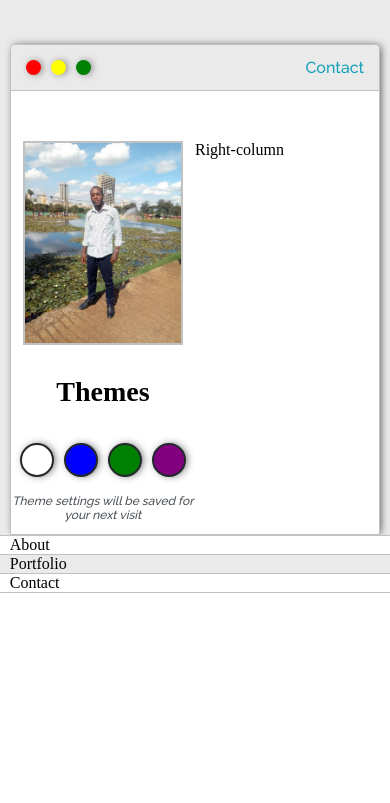
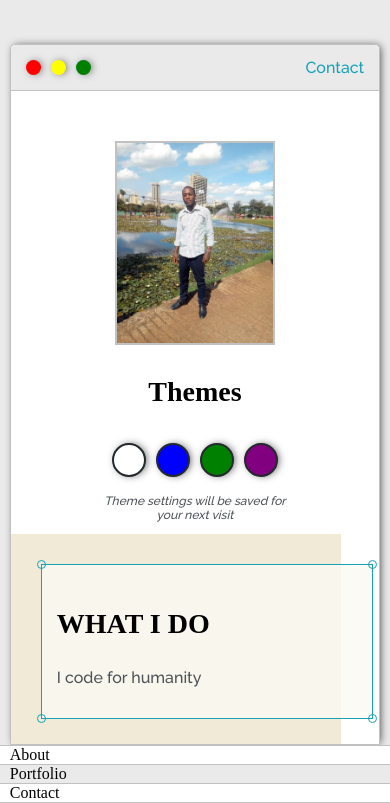
Before and after one commit to Langat05/Portfolio, a plain HTML site: page index.html in a window 390 px wide. Shown: the part 241-1044 px from the top of the page. Before the commit the page ends 844 px from the top, so only its background shows below. Drawn offline with Linux system fonts and the light colour scheme; a web font is replaced by a local one.

Commit message:
responsiveness

```diff
--- a/default.css
+++ b/default.css
@@ -1,207 +1,277 @@
-:root{
-    --mainColor:#eaeaea;
-    --secondaryColor:#fff;
-
-    --borderColor:#c1c1c1;
-
-    --mainText:black;
-    --secondaryText:#4b5156;
-
-    --themeDotBorder:#24292e;
+:root {
+    --mainColor: #eaeaea;
+    --secondaryColor: #fff;
+    --borderColor: #c1c1c1;
+    --mainText: black;
+    --secondaryText: #4b5156;
+    --themeDotBorder: #24292e;
+    --previewBg: rgb(251, 249, 243, 0.8);
+    --previewShadow: #f0ead6;
 }
 
-html,body{
-    padding:0;
-    margin:0;
+html,
+body {
+    padding: 0;
+    margin: 0;
 }
 
-h1,h2,h3,h4,h5,h6,strong{
-color: var(--mainText);
-font-family: 'David Libre', serif;
-
+h1,
+h2,
+h3,
+h4,
+h5,
+h6,
+strong {
+    color: var(--mainText);
+    font-family: 'David Libre', serif;
 }
 
-p,li,span,label,input,textarea{
-color: var(--secondaryText);
-font-family: 'Raleway', sans-serif;
-
+p,
+li,
+span,
+label,
+input,
+textarea {
+    color: var(--secondaryText);
+    font-family: 'Raleway', sans-serif;
 }
 
-.s1{
+.s1 {
     background-color: var(--mainColor);
-    border-bottom:1px solid var(--borderColor);
-    overflow:auto;
+    border-bottom: 1px solid var(--borderColor);
+    overflow: auto;
 }
 
-.s2{
+.s2 {
     background-color: var(--secondaryColor);
-    border-bottom:1px solid var(--borderColor);
-    overflow:auto;
+    border-bottom: 1px solid var(--borderColor);
+    overflow: auto;
 }
 
-.main-container{
+.main-container {
     width: 1200px;
     margin: 0 auto;
 }
 
-h1{font-size:56px;}
-h2{font-size:36px;}
-h3{font-size:28px;}
-h4{font-size:24px;}
-h5{font-size:28px;}
-h6{font-size:16px;}
-
-a{
-    text-decoration:none;
-    color:#17a2b8;
-}
-ul{
-    list-style:none;
+h1 {
+    font-size: 56px;
 }
 
-.greeting-wrapper{
-    display:grid;
-
-    min-height: 10em;
-    justify-content:center;
-    align-content: center;
-
+h2 {
+    font-size: 36px;
 }
 
-.inro-wrapper{
+h3 {
+    font-size: 28px;
+}
+
+h4 {
+    font-size: 24px;
+}
+
+h5 {
+    font-size: 28px;
+}
+
+h6 {
+    font-size: 16px;
+}
+
+a {
+    text-decoration: none;
+    color: #17a2b8;
+}
+
+ul {
+    list-style: none;
+}
+
+.greeting-wrapper {
+    display: grid;
+    min-height: 10em;
+    justify-content: center;
+    align-content: center;
+}
+
+.inro-wrapper {
     background-color: var(--secondaryColor);
     border: 1px solid var(--borderColor);
-    border-radius:5px 5px 0 0;
-    -webkit-box-shadow: 2px 0px 8px -2px rgba(0,0,0,0.75);
-    -moz-box-shadow: 2px 0px 8px -2px rgba(0,0,0,0.75);
-    box-shadow: 2px 0px 8px -2px rgba(0,0,0,0.75);
-
+    border-radius: 5px 5px 0 0;
+    -webkit-box-shadow: 2px 0px 8px -2px rgba(0, 0, 0, 0.75);
+    -moz-box-shadow: 2px 0px 8px -2px rgba(0, 0, 0, 0.75);
+    box-shadow: 2px 0px 8px -2px rgba(0, 0, 0, 0.75);
     display: grid;
-
     grid-template-columns: 1fr 1fr;
-    grid-template-areas:
-        'nav-wrapper nav-wrapper'
-        'left-column right-column'
-;
+    grid-template-areas: 'nav-wrapper nav-wrapper' 'left-column right-column';
 }
 
-.nav-wrapper{
-    border-radius:5px 5px 0 0;
-    grid-area:nav-wrapper;
-    border-bottom:1px solid var(--borderColor);
-    display:flex;
-    justify-content:space-between;
-    align-items:center;
-    background-color:var(--mainColor)
+.nav-wrapper {
+    border-radius: 5px 5px 0 0;
+    grid-area: nav-wrapper;
+    border-bottom: 1px solid var(--borderColor);
+    display: flex;
+    justify-content: space-between;
+    align-items: center;
+    background-color: var(--mainColor)
 }
 
-#navigation{
-    margin:0;
-    padding:10px;
+#navigation {
+    margin: 0;
+    padding: 10px;
 }
 
-#navigation li{
-    display:inline-block;
-    margin-right:5px;
-    margin-left:5px;
+#navigation li {
+    display: inline-block;
+    margin-right: 5px;
+    margin-left: 5px;
 }
 
-.left-column{
+#preview-shadow {
+    background-color: var(--previewShadow);
+    width: 300px;
+    height: 180px;
+    padding-left: 30px;
+    padding-top: 30px;
+}
+
+.left-column {
     grid-area: left-column;
     padding-top: 50px;
-
 }
 
-.right-column{
-    grid-area:right-column;
-    padding-top:50px;
-
+.right-column {
+    grid-area: right-column;
+    display: grid;
+    align-content: center;
 }
 
-#profile_pic{
-    display:block;
-    margin:0 auto;
-    height:200px;
-    widows: 200px;
-    object-fit:cover;
-    border:2px solid var(--borderColor);
-
-
+#preview {
+    width: 300px;
+    border: 1.5px solid #17a2b8;
+    background-color: var(--previewBg);
+    padding: 15px;
+    position: relative;
 }
 
-.theme-dot{
-    height:30px;
-    width:30px;
-    border-radius:50%;
-    background-color:black;
-    margin:5px;
-    border:2px solid var(--themeDotBorder);
-
-    -webkit-box-shadow: 2px 0px 8px -2px rgba(0,0,0,0.75);
-    -moz-box-shadow: 2px 0px 8px -2px rgba(0,0,0,0.75);
-    box-shadow: 2px 0px 8px -2px rgba(0,0,0,0.75);
-
-    cursor:pointer;
+.corner {
+    width: 7px;
+    height: 7px;
+    border-radius: 50%;
+    border: 1.5px solid #17a2b8;
+    background-color: fff;
+    position: absolute;
 }
 
-#theme-option-wrapper{
-    display:flex;
-    justify-content:center;
+#corner-tl {
+    top: -5px;
+    left: -5px
 }
 
-.theme-dot:hover{
-    border-width:5px;
+#corner-tr {
+    top: -5px;
+    right: -5px
 }
 
-#light-mode{
-    background-color:#fff;
-}
-#blue-mode{
-    background-color:blue;
-}
-#green-mode{
-    background-color:green;
-}
-#purple-mode{
-    background-color:purple;
+#corner-br {
+    bottom: -5px;
+    right: -5px
 }
 
-#settings-mode{
-    font-size:12px;
-    font-style:italic;
-    text-align:center;
-
+#corner-bl {
+    bottom: -5px;
+    left: -5px
 }
 
-.dots-wrapper{
-    display:flex;
-    padding:10px;
+#profile_pic {
+    display: block;
+    margin: 0 auto;
+    height: 200px;
+    widows: 200px;
+    object-fit: cover;
+    border: 2px solid var(--borderColor);
 }
 
-.browser-dot{
-    background-color:black;
-    height:15px;
-    width:15px;
+.theme-dot {
+    height: 30px;
+    width: 30px;
     border-radius: 50%;
-    -webkit-box-shadow: 2px 0px 8px -2px rgba(0,0,0,0.75);
-    -moz-box-shadow: 2px 0px 8px -2px rgba(0,0,0,0.75);
-    box-shadow: 2px 0px 8px -2px rgba(0,0,0,0.75);
-    margin:5px;
+    background-color: black;
+    margin: 5px;
+    border: 2px solid var(--themeDotBorder);
+    -webkit-box-shadow: 2px 0px 8px -2px rgba(0, 0, 0, 0.75);
+    -moz-box-shadow: 2px 0px 8px -2px rgba(0, 0, 0, 0.75);
+    box-shadow: 2px 0px 8px -2px rgba(0, 0, 0, 0.75);
+    cursor: pointer;
 }
 
-#dot-1{
-    background-color:red;
-}
-#dot-2{
-    background-color:yellow;
+#theme-option-wrapper {
+    display: flex;
+    justify-content: center;
 }
 
-#dot-3{
-    background-color:green;
+.theme-dot:hover {
+    border-width: 5px;
 }
 
-@media screen and (max-width:1200px){
-    .main-container{
-        width:95%
-         }
+#light-mode {
+    background-color: #fff;
 }
+
+#blue-mode {
+    background-color: blue;
+}
+
+#green-mode {
+    background-color: green;
+}
+
+#purple-mode {
+    background-color: purple;
+}
+
+#settings-mode {
+    font-size: 12px;
+    font-style: italic;
+    text-align: center;
+}
+
+.dots-wrapper {
+    display: flex;
+    padding: 10px;
+}
+
+.browser-dot {
+    background-color: black;
+    height: 15px;
+    width: 15px;
+    border-radius: 50%;
+    -webkit-box-shadow: 2px 0px 8px -2px rgba(0, 0, 0, 0.75);
+    -moz-box-shadow: 2px 0px 8px -2px rgba(0, 0, 0, 0.75);
+    box-shadow: 2px 0px 8px -2px rgba(0, 0, 0, 0.75);
+    margin: 5px;
+}
+
+#dot-1 {
+    background-color: red;
+}
+
+#dot-2 {
+    background-color: yellow;
+}
+
+#dot-3 {
+    background-color: green;
+}
+
+@media screen and (max-width:1200px) {
+    .main-container {
+        width: 95%
+    }
+}
+
+@media screen and (max-width:800px) {
+    .inro-wrapper {
+        grid-template-columns: 1fr;
+        grid-template-areas: 'nav-wrapper' 'left-column' 'right-column';
+    }
+}
--- a/index.html
+++ b/index.html
@@ -33,7 +33,7 @@
 
                 <div class="left-column">
                     <img id="profile_pic" src="images/kip.jpg">
-                    <h5 style="text-align:center; line-height:0;" >Themes</h5>
+                    <h5 style="text-align:center; line-height:0;">Themes</h5>
 
                     <div id="theme-option-wrapper">
                         <div id="light-mode" class="theme-dot"></div>
@@ -47,7 +47,18 @@
                 </div>
 
                 <div class="right-column">
-                    Right-column
+
+                    <div id="preview-shadow">
+                        <div id="preview">
+                            <div id="corner-tl" class="corner"></div>
+                            <div id="corner-tr" class="corner"></div>
+
+                            <h3>WHAT I DO</h3>
+                            <p>I code for humanity</p>
+                            <div id="corner-br" class="corner"></div>
+                            <div id="corner-bl" class="corner"></div>
+                        </div>
+                    </div>
                 </div>
 
             </div>
```
